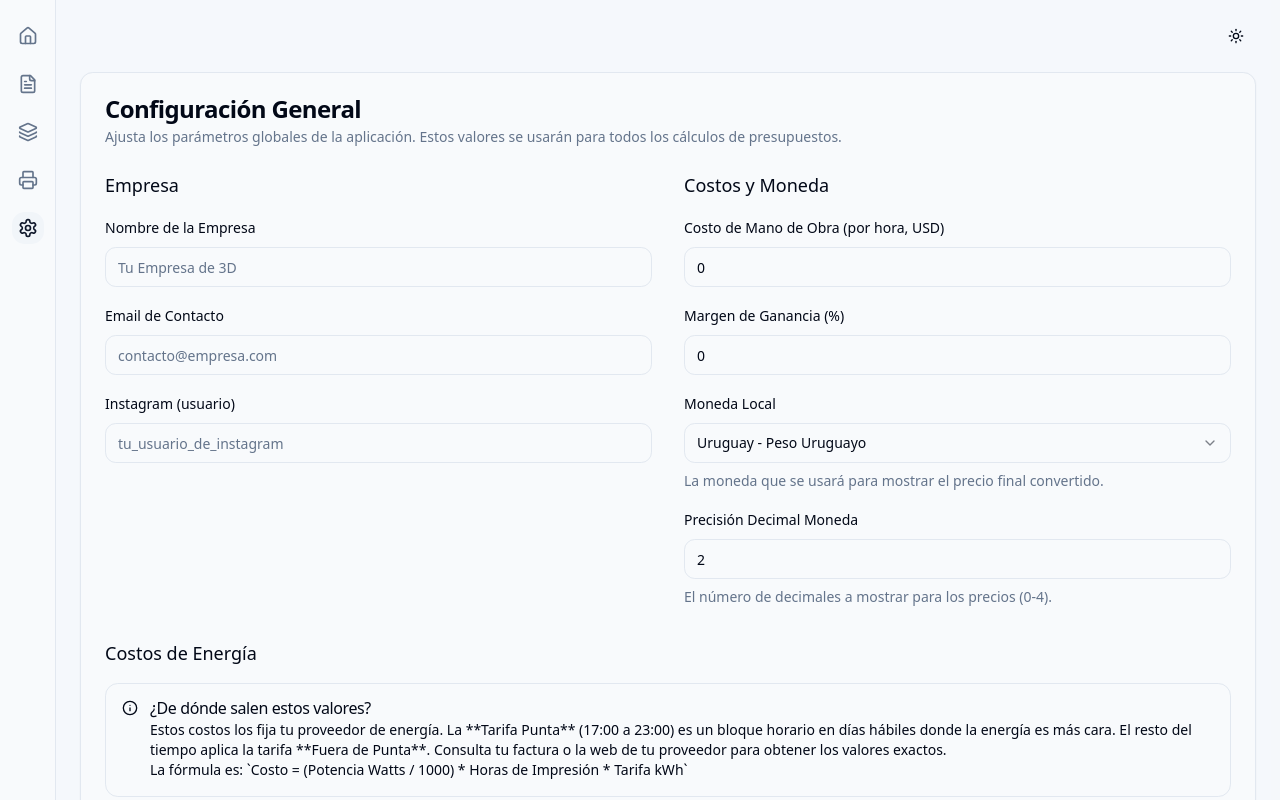
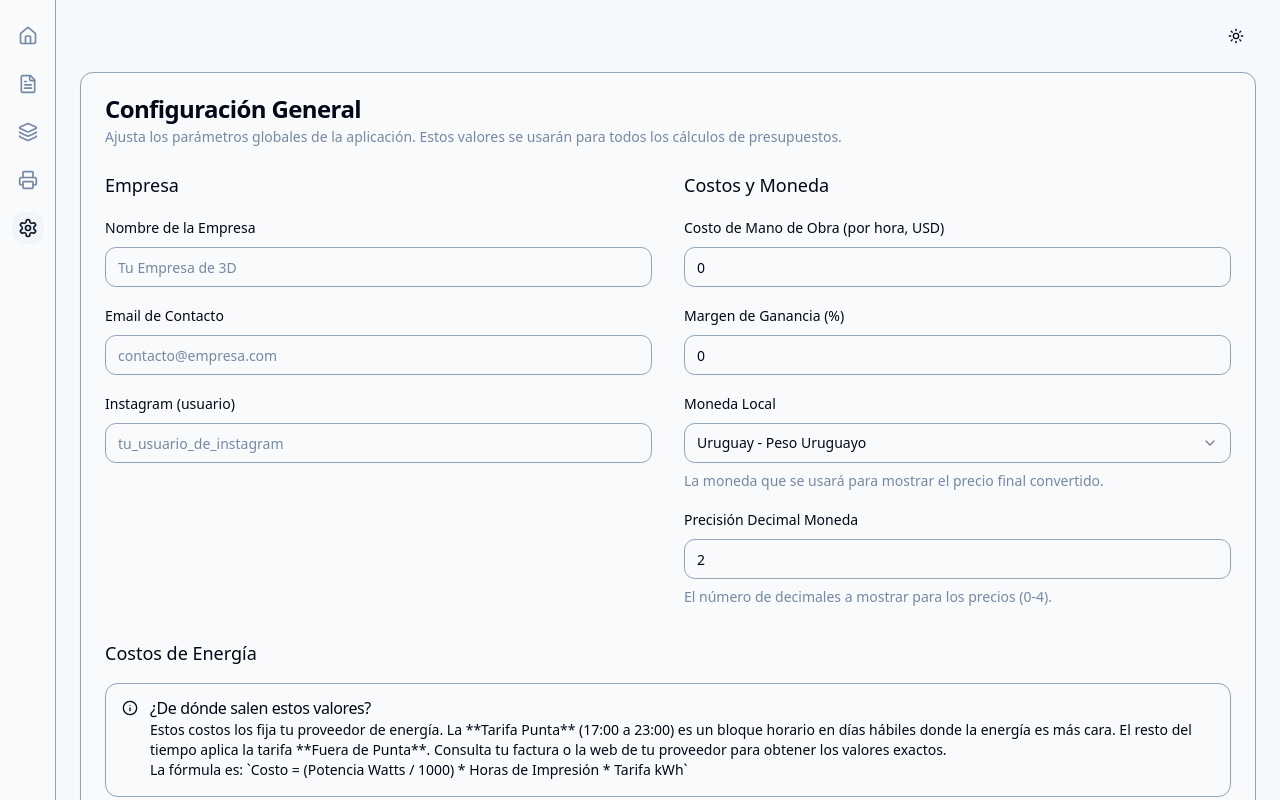
Before and after one commit to danifacelli/Cotiza3D, a Next.js app: page /settings in a window 1280 px wide. Shown: the top 800 px of the page. Built offline with nearby package versions, Linux system fonts and the light colour scheme.

Commit message:
cuando esta el modo oscuro activado los bordes de los input no se distig

```diff
--- a/src/app/globals.css
+++ b/src/app/globals.css
@@ -15,13 +15,13 @@
     --secondary: 210 40% 96.1%;
     --secondary-foreground: 222.2 47.4% 11.2%;
     --muted: 210 40% 96.1%;
-    --muted-foreground: 215.4 16.3% 46.9%;
+    --muted-foreground: 215 20.2% 55.1%;
     --accent: 210 40% 96.1%;
     --accent-foreground: 222.2 47.4% 11.2%;
     --destructive: 0 84.2% 60.2%;
     --destructive-foreground: 210 40% 98%;
-    --border: 214.3 31.8% 91.4%;
-    --input: 214.3 31.8% 91.4%;
+    --border: 215 20.2% 65.1%;
+    --input: 215 20.2% 65.1%;
     --ring: 222.2 84% 4.9%;
     --radius: 0.8rem;
   }
@@ -29,7 +29,7 @@
   .dark {
     --background: 220 13% 11%;
     --foreground: 210 40% 98%;
-    --card: 220 13% 15%;
+    --card: 220 13% 13%;
     --card-foreground: 210 40% 98%;
     --popover: 224 71% 4%;
     --popover-foreground: 215 20.2% 65.1%;
@@ -43,8 +43,8 @@
     --accent-foreground: 210 40% 98%;
     --destructive: 0 62.8% 30.6%;
     --destructive-foreground: 210 40% 98%;
-    --border: 215 27.9% 16.9%;
-    --input: 215 27.9% 16.9%;
+    --border: 215 27.9% 25.9%;
+    --input: 215 27.9% 25.9%;
     --ring: 217.2 91.2% 59.8%;
   }
 }
```
